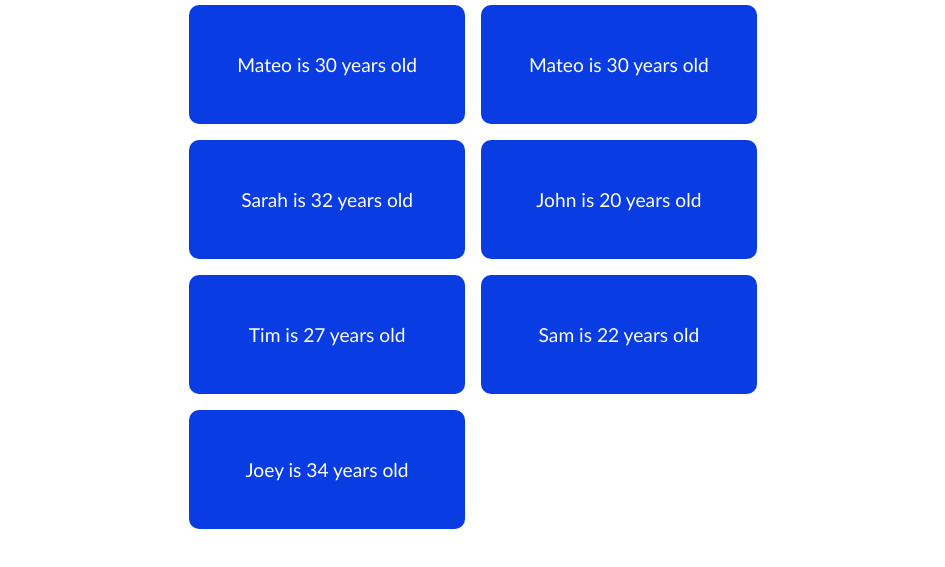
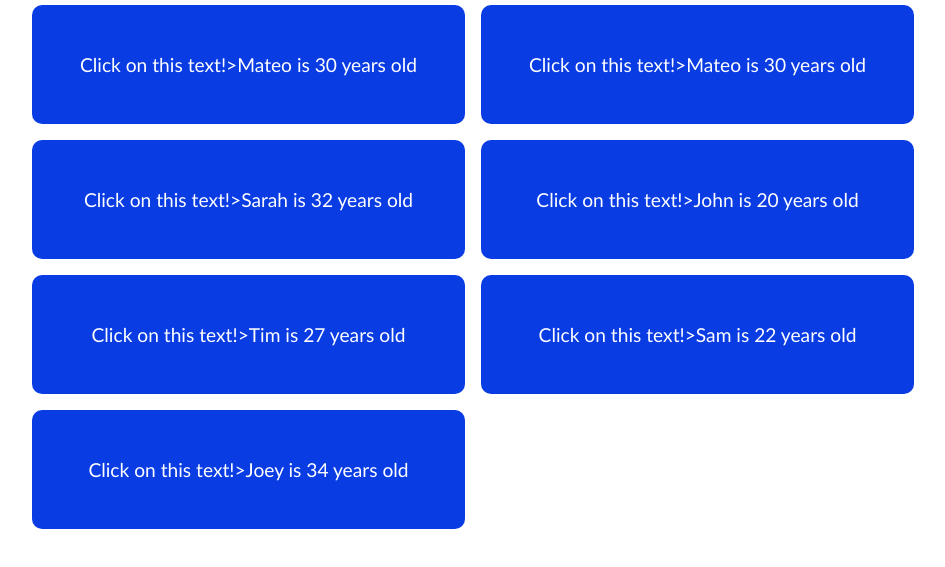
Before and after one commit to dan850/cardlist, a plain HTML site: page index.html in a window 1280 px wide. Shown: the part 185-752 px from the top of the page, without its empty margins (167-1112 px from the left). Drawn offline with Linux system fonts and the light colour scheme.

Commit message:
change data map

```diff
--- a/app.js
+++ b/app.js
@@ -34,7 +34,7 @@ let data = [
 const info = document.querySelector('#info');
 
 let details = data.map(function(item) {
-  return '<div>' + item.name + ' ' + 'is ' + item.age + ' years old' + '</div>';
+  return '<div onclick="changeText(this)">Click on this text!>' + item.name + ' ' + 'is ' + item.age + ' years old' + '</div>';
 });
 
 info.innerHTML = details.join('\n');
--- a/index.html
+++ b/index.html
@@ -8,7 +8,7 @@
   </head>
   <body>
     <h1>The Squad</h1>
-    <div id="info" onclick="changeText(this)">Click on this text!></div>
+    <div id="info"></div>
     <script src="app.js"></script>
   </body>
 </html>
```
